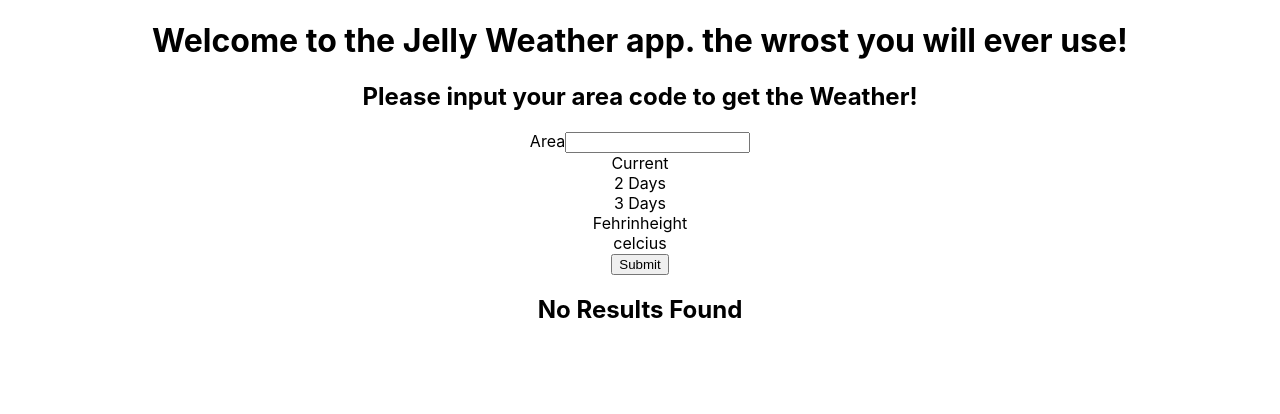
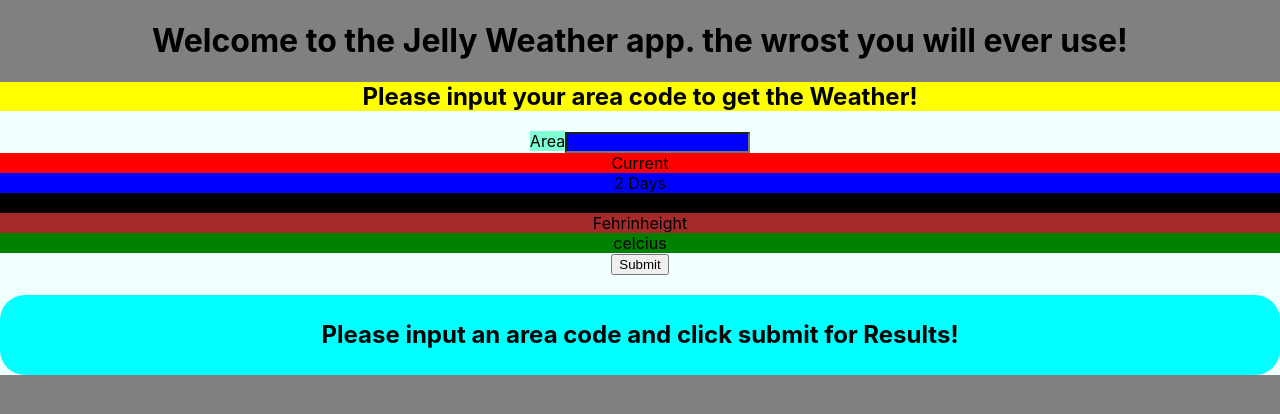
Before and after one commit to JellyHeadMade/JellysWeatherApp, a React (Create React App) app: page / in a window 1280 px wide. Shown: the top 414 px of the page. Built offline with nearby package versions, Linux system fonts and the light colour scheme.

Commit message:
went and added classNames for all elements in the main form, created base.scss, form.scss, and placeholder.scss styles folders to handle the styels for each respective area. gave each area a quniqe background color so i can see them when going through setting width, and heights for each element.

```diff
--- a/src/Components/SubComponents/areaselector.js
+++ b/src/Components/SubComponents/areaselector.js
@@ -40,17 +40,17 @@ function AreaSelector() {
     }
 
     return (
-        <form onSubmit={handleSubmit}>
-            <h2>Please input your area code to get the Weather!</h2>
-            <label>Area</label>
-            <input type="text" value={area} onChange={handleChange} />
-            <div onClick={() => setDayCount(1)}>Current</div>
-            <div onClick={() => setDayCount(2)}>2 Days</div>
-            <div onClick={() => setDayCount(3)}>3 Days</div>
-            <div onClick={() => setMetric('f')}>Fehrinheight</div>
-            <div onClick={() => setMetric('c')}>celcius</div>
-            <button type="submit">Submit</button>
-            {weatherdata.forecast ? <WeatherResults metric={metric} data={weatherdata.forecast} /> : <h2>No Results Found</h2>}
+        <form className='mainform' onSubmit={handleSubmit}>
+            <h2 className='input-message'>Please input your area code to get the Weather!</h2>
+            <label className='area-label'>Area</label>
+            <input className='input-field' type="text" value={area} onChange={handleChange} />
+            <div className='day-count-btn-1' onClick={() => setDayCount(1)}>Current</div>
+            <div className='day-count-btn-2' onClick={() => setDayCount(2)}>2 Days</div>
+            <div className='day-count-btn-3' onClick={() => setDayCount(3)}>3 Days</div>
+            <div className='metric-count-btn-f' onClick={() => setMetric('f')}>Fehrinheight</div>
+            <div className='metric-count-btn-c' onClick={() => setMetric('c')}>celcius</div>
+            <button className='submit-btn' type="submit">Submit</button>
+            {weatherdata.forecast ? <WeatherResults metric={metric} data={weatherdata.forecast} /> : <h2 className='result-placeholder'>Please input an area code and click submit for Results!</h2>}
         </form>
     );
 }
--- /dev/null
+++ b/src/Styles/base.scss
@@ -0,0 +1,3 @@
+body {
+    background-color: grey;
+}
--- /dev/null
+++ b/src/Styles/form.scss
@@ -0,0 +1,32 @@
+.mainform {
+    background-color: azure;
+
+    .input-message {
+        background-color: yellow;
+    }
+
+    .area-label {
+        background-color: aquamarine;
+    }
+
+    .input-field {
+        background-color: blue;
+    }
+
+    .day-count-btn-1 {
+        background-color: red;
+    }
+    .day-count-btn-2 {
+        background-color: blue;
+    }
+    .day-count-btn-3 {
+        background-color: black;
+    }
+
+    .metric-count-btn-f {
+        background-color: brown;
+    }
+    .metric-count-btn-c {
+        background-color: green;
+    }
+}
--- /dev/null
+++ b/src/Styles/placeholders.scss
@@ -0,0 +1,9 @@
+.result-placeholder {
+    display: flex;
+    justify-content: center;
+    align-items: center;
+    width: 100%;
+    height: 10vh;
+    background-color: aqua;
+    border-radius: 25px;
+}
--- a/src/main.scss
+++ b/src/main.scss
@@ -1 +1,4 @@
 @import './Styles/dayCardStyles.scss';
+@import './Styles/placeholders.scss';
+@import './Styles/base.scss';
+@import './Styles/form.scss';
```
